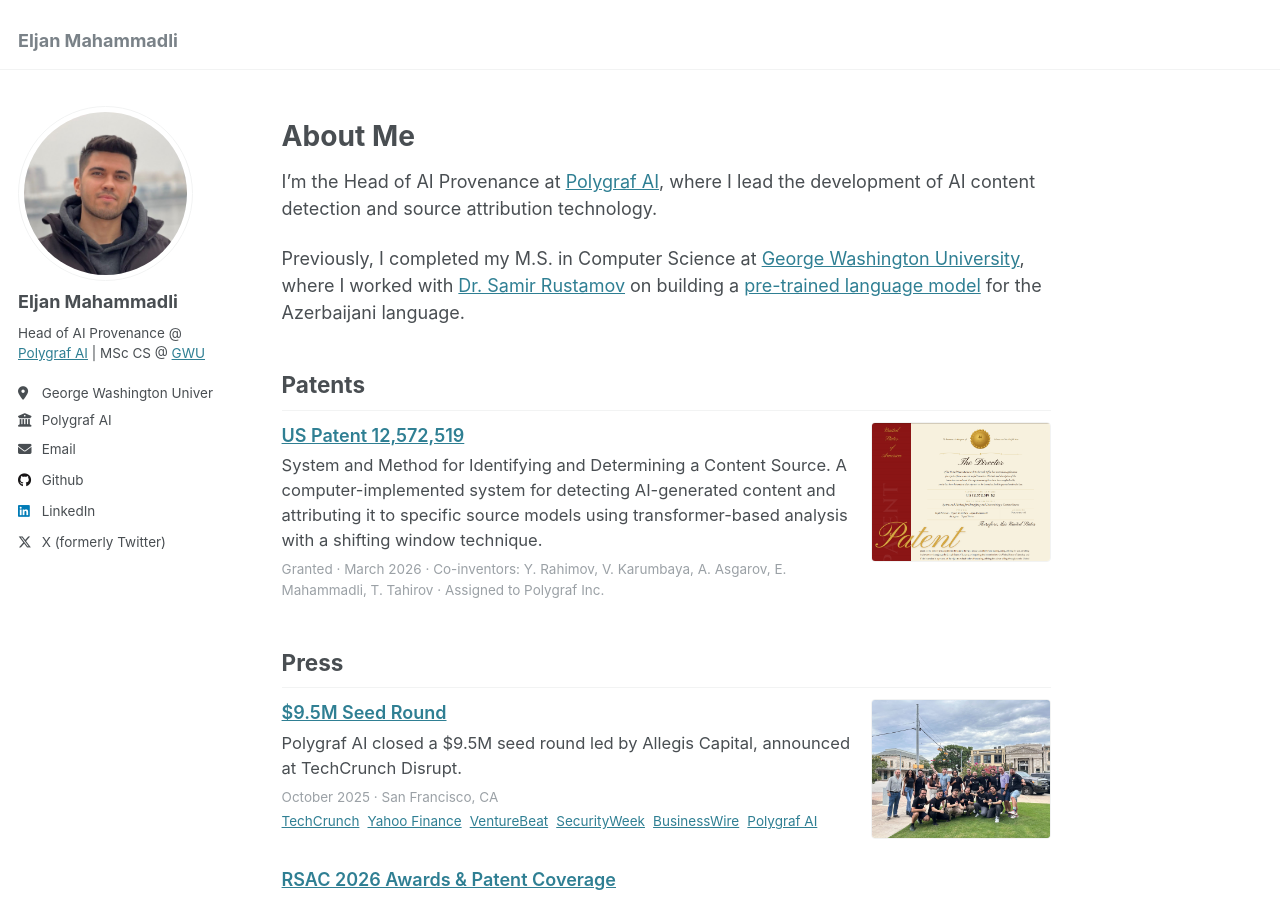
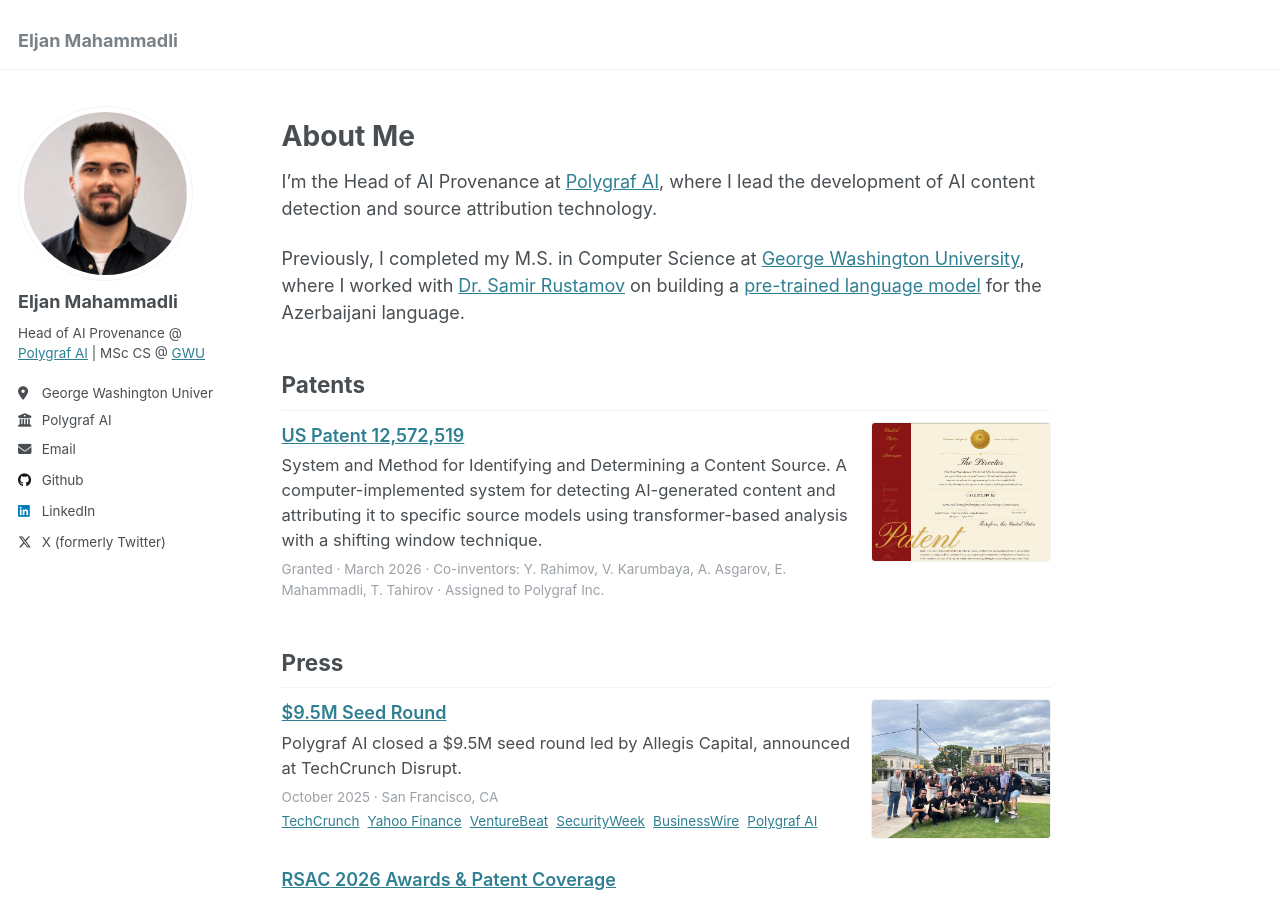
Before and after one commit to eljanmahammadli/eljanmahammadli.github.io, a Jekyll site: the page built from _pages/about.md, in a window 1280 px wide and 900 px high. Built offline with Jekyll 4.4.1, drawn with Linux system fonts in a browser that asks for light colours.

Commit message:
Update profile picture
Co-Authored-By: Claude Opus 4.7 (1M context) <noreply@anthropic.com>

```diff
--- a/_config.yml
+++ b/_config.yml
@@ -21,7 +21,7 @@ repository               : "eljanmahammadli/eljanmahammadli.github.io"
 #               Additional customization can be done by editing /_includes/author-profile.html
 author:
   # Biographic information
-  avatar           : "eljan-profile.png"
+  avatar           : "eljan-profile.jpg"
   name             : "Eljan Mahammadli"
   pronouns         : # example: "she/her"
   bio              : "Head of AI Provenance @ <a href='https://polygraf.ai/'>Polygraf AI</a> | MSc CS @ <a href='https://www.gwu.edu'>GWU</a>"
```
Also changed, not shown: images/eljan-profile.jpg (added).
